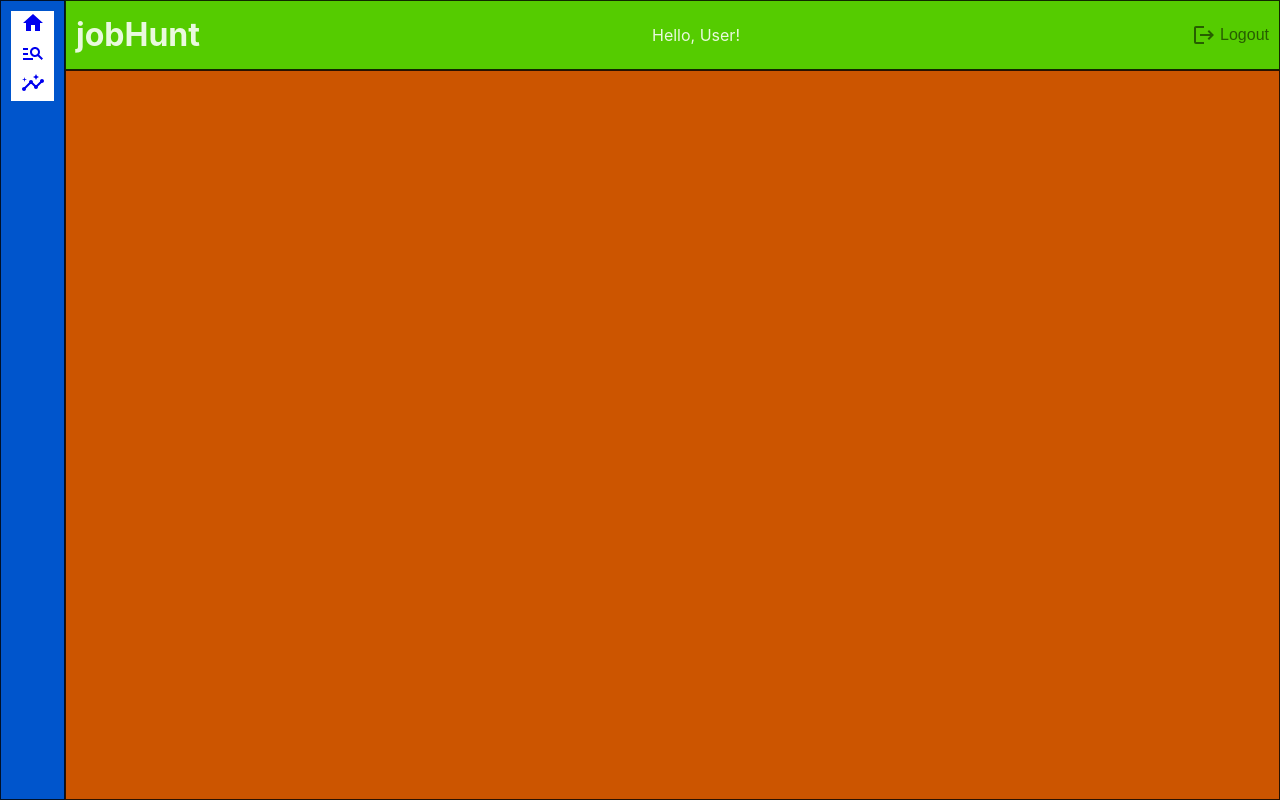
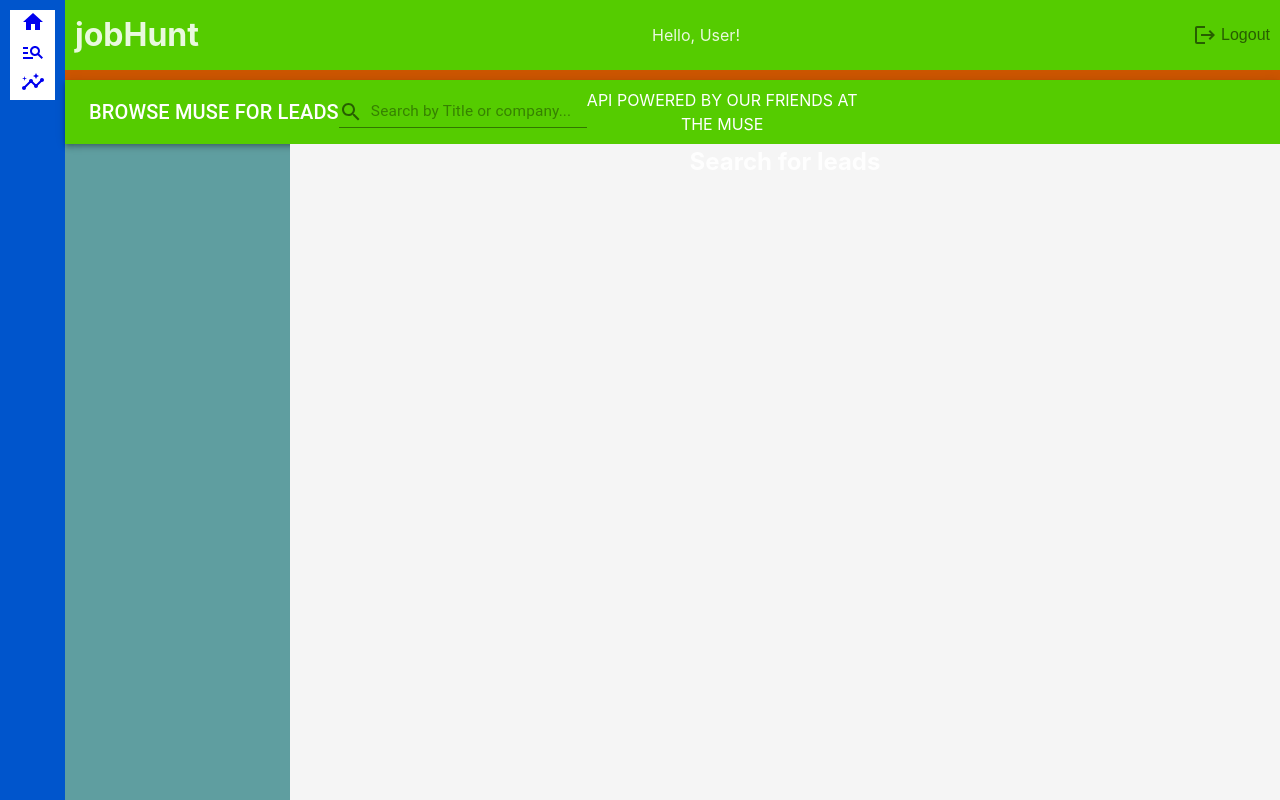
Before and after one commit to chardayneal/jobhunt, a React (Vite) app: page /search in a window 1280 px wide. Built offline with nearby package versions, Linux system fonts and the light colour scheme.

Commit message:
Update lead search header and grid

```diff
--- a/src/components/routes/home/Home.css
+++ b/src/components/routes/home/Home.css
@@ -8,7 +8,6 @@
   }
 
   .grid-item {
-    border: 1px solid rgba(0, 0, 0, 0.8);
     text-align: center;
   }
 
--- /dev/null
+++ b/src/components/routes/leadSearch/LeadSearch.css
@@ -0,0 +1,43 @@
+.lead-search {
+    display: grid;
+    grid-template-columns: 225px 2fr;
+    grid-template-rows: 74px 2fr;
+}
+
+.lead-search .filter-panel {
+    grid-column: 1 / 2;
+    grid-row: 2 / 3;
+
+    height: calc(100vh - 144px);
+    background-color: cadetblue;
+}
+
+.muse-header {
+    box-sizing: border-box;
+    margin-top: 10px;
+
+    height: 50px;
+
+    grid-column: 1 / 3;
+    grid-row: 1 / 2;
+
+    background-color: #5c0;
+}
+
+.muse-header .muse-app-bar {
+    background-color: #5c0;
+}
+
+.muse-header .MuiToolbar-root {
+    max-height: 50px;
+}
+
+/* .muse-header  */
+
+.lead-search .search-container {
+    grid-column: 2 / 3;
+    grid-row: 2 / 3;
+
+    max-height: calc(100vh - 144px);
+    background-color: #f5f5f5;
+}
--- a/src/components/routes/leadSearch/LeadSearch.jsx
+++ b/src/components/routes/leadSearch/LeadSearch.jsx
@@ -1,11 +1,19 @@
+import MuseHeader from "./MuseHeader";
+
+import './LeadSearch.css';
+
 // This component will be used to search for leads
 
 const LeadSearch = () => {
-    return (
-      <div className="grid-item flex-area">
-
+  return (
+    <div className="grid-item flex-area lead-search">
+      <div className="filter-panel"></div>
+      <MuseHeader/>
+      <div className="search-container">
+        <h2>Search for leads</h2>
       </div>
-    )
+    </div>
+  )
   }
 
   export default LeadSearch;
--- /dev/null
+++ b/src/components/routes/leadSearch/MuseHeader.jsx
@@ -0,0 +1,59 @@
+import { Box, AppBar, Toolbar, Typography, TextField, InputAdornment } from "@mui/material";
+import SearchIcon from '@mui/icons-material/Search';
+
+
+const MuseHeader = () => {
+  return (
+    <Box component={'section'} className="muse-header">
+      <AppBar position="static" className="muse-app-bar">
+        <Toolbar>
+          <Typography
+            variant="h6"
+            noWrap
+            component="div"
+            sx={{ display: { xs: 'none', sm: 'block' } }}
+          >
+            BROWSE MUSE FOR LEADS
+          </Typography>
+          <TextField
+            id="input-with-icon-textfield"
+            className='muse-search-bar'
+            placeholder="Search by Title or company..."
+            slotProps={{
+              input: {
+                startAdornment: (
+                  <InputAdornment position="start">
+                    <SearchIcon />
+                  </InputAdornment>
+                ),
+                inputProps: {
+                  'aria-label': 'search leads',
+                  // onInput: handleQueryChange,
+                  // value: searchQuery
+                }
+              },
+
+            }}
+            variant="standard"
+          />
+          <div>
+            <Typography variant="span"
+            noWrap
+            component="div"
+            sx={{ display: { xs: 'none', sm: 'block' } }}>
+              API POWERED BY OUR FRIENDS AT
+            </Typography>
+            <Typography variant="span"
+            noWrap
+            component="div"
+            sx={{ display: { xs: 'none', sm: 'block' } }}>
+              THE MUSE
+            </Typography>
+          </div>
+          </Toolbar>
+      </AppBar>
+    </Box>
+  )
+}
+
+export default MuseHeader
```
